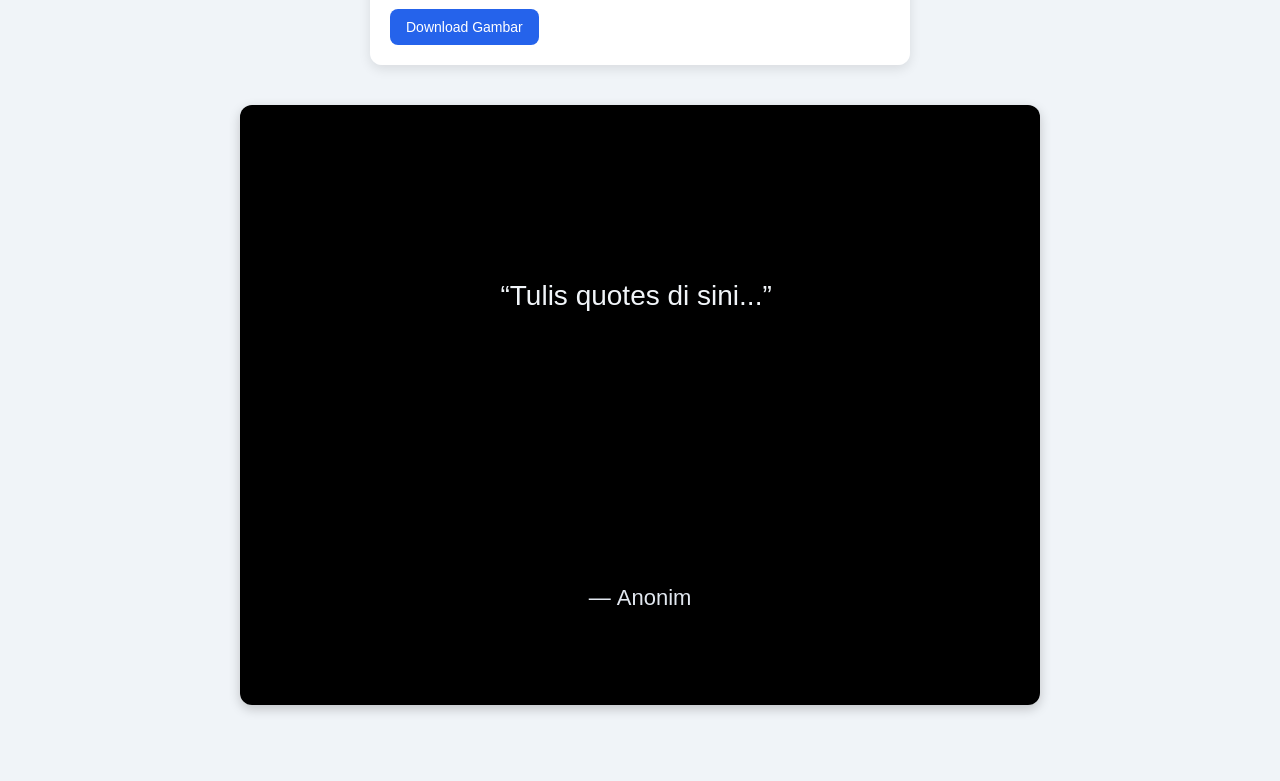
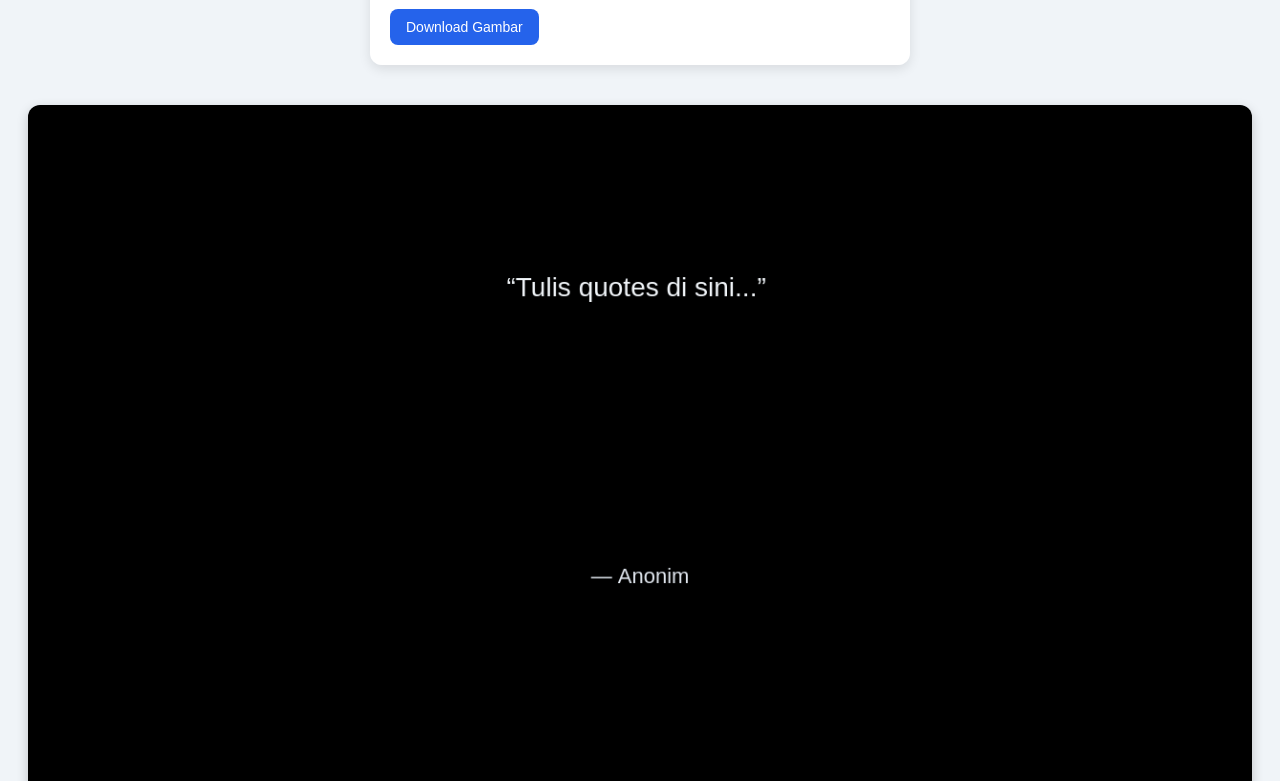
Before and after one commit to YAZIMEUNKNOWN/KataZimeee, a plain HTML site: page index.html in a window 1280 px wide. Shown: the part 679-1460 px from the top of the page. Before the commit the page ends 1412 px from the top, so only its background shows below. Drawn offline with Linux system fonts and the light colour scheme.

Commit message:
Update index.html

```diff
--- a/index.html
+++ b/index.html
@@ -47,7 +47,7 @@
     <button id="download">Download Gambar</button>
   </div>
 
-  <canvas id="canvas" width="800" height="600"></canvas>
+<canvas id="canvas" width="1280" height="1280"></canvas>
 
   <script src="script.js"></script>
 </body>
```
